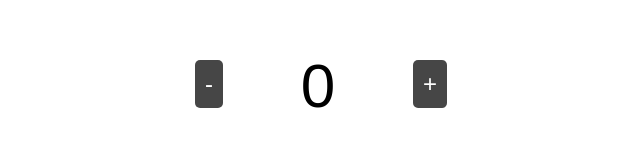
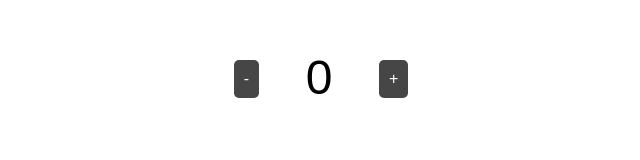
Before and after one commit to Denkinari/notion-counter, a plain HTML site: page index.html in a window 1280 px wide. Shown: the whole page, without its empty margins (319-959 px from the left). Drawn offline with Linux system fonts and the light colour scheme.

Commit message:
Update index.html

```diff
--- a/index.html
+++ b/index.html
@@ -22,15 +22,14 @@
 
     #count {
       display: inline-block;
-      font-size: 62px;
-      margin: 0 10px;
+      font-size: 48px;
+      margin: 0;
       width: 100px;
       text-align: center;
     }
 
     .button-container {
       display: inline-block;
-      margin: 0 25px;
       vertical-align: middle;
     }
 
@@ -43,7 +42,7 @@
     }
 
     button {
-      font-size: 24px;
+      font-size: 16px;
       padding: 10px;
       border: none;
       border-radius: 5px;
```
